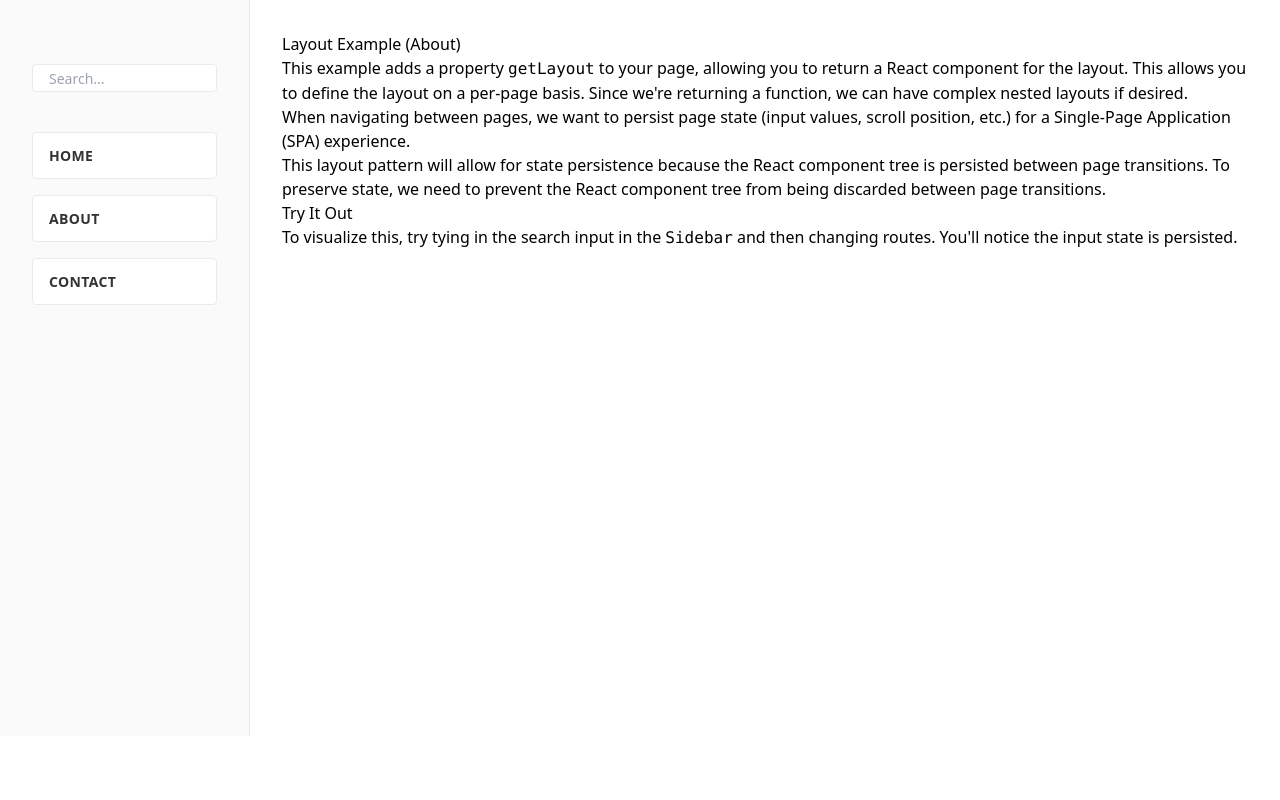
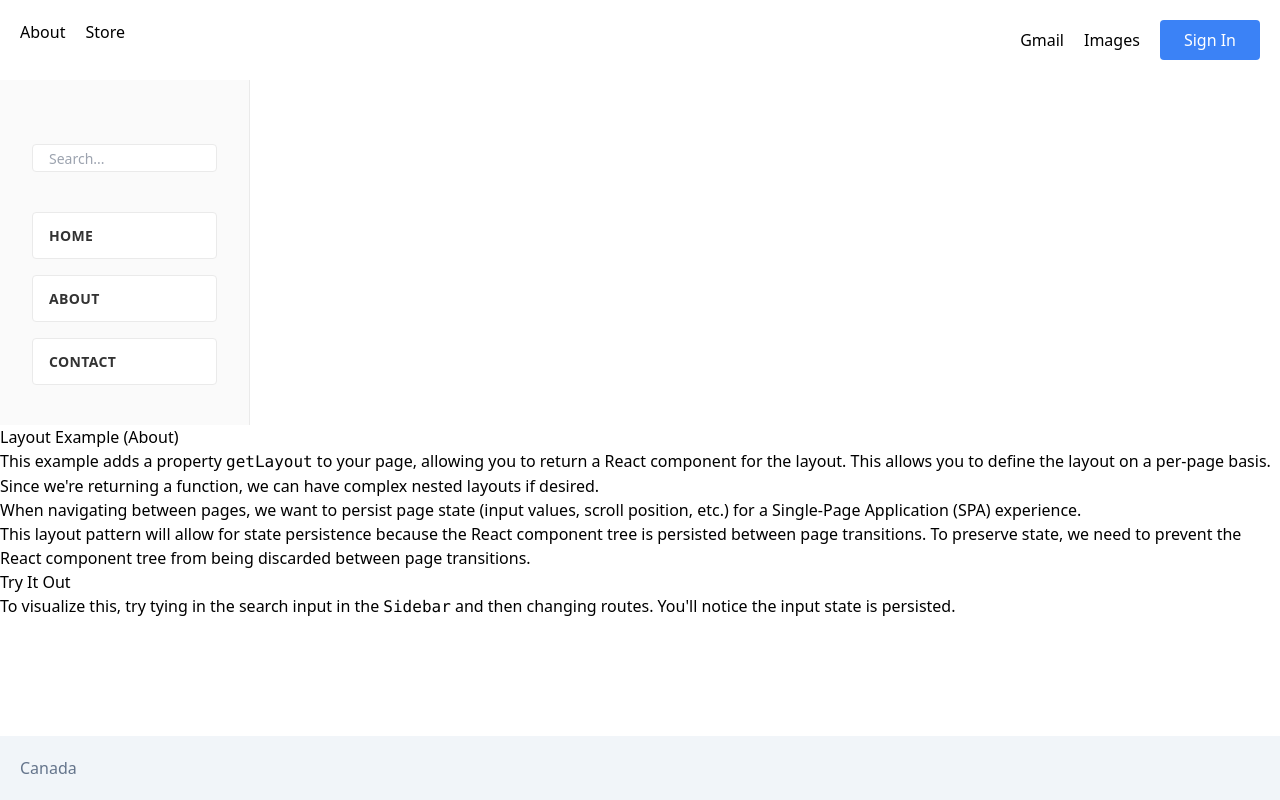
Before and after one commit to DailyDisco/next-js-architecture-template, a Next.js app: page /about in a window 1280 px wide. Built offline with nearby package versions, Linux system fonts and the light colour scheme.

Commit message:
feat: build home page

```diff
--- /dev/null
+++ b/components/common/footer/Footer.tsx
@@ -0,0 +1,14 @@
+export interface IFooter extends React.ComponentPropsWithoutRef<'footer'> {}
+
+const Footer: React.FC<IFooter> = ({ className, ...footerProps }) => {
+  return (
+    <footer
+      {...footerProps}
+      className={`w-full p-5 bg-slate-100 text-slate-500 ${className}`}
+    >
+      <p>Canada</p>
+    </footer>
+  );
+};
+
+export default Footer;
--- /dev/null
+++ b/components/common/navbar/Navbar.tsx
@@ -0,0 +1,34 @@
+import Link from 'next/link';
+
+export interface IHeader extends React.ComponentPropsWithoutRef<'header'> {}
+
+const Navbar: React.FC<IHeader> = ({ className, ...headerProps }) => {
+  return (
+    <header
+      {...headerProps}
+      className={`w-full flex flex-row justify-between ${className}`}
+    >
+      <div className="space-x-5 m-5">
+        <Link className="hover:underline" href="/">
+          About
+        </Link>
+        <Link className="hover:underline" href="/">
+          Store
+        </Link>
+      </div>
+      <div className="space-x-5 m-5">
+        <Link className="hover:underline hidden sm:inline" href="/">
+          Gmail
+        </Link>
+        <Link className="hover:underline hidden sm:inline" href="/">
+          Images
+        </Link>
+        <button className="border-1 p-2 px-4 sm:px-6 bg-blue-500 rounded text-white">
+          Sign In
+        </button>
+      </div>
+    </header>
+  );
+};
+
+export default Navbar;
--- a/components/layouts/primary/PrimaryLayout.module.css
+++ b/components/layouts/primary/PrimaryLayout.module.css
@@ -1,4 +1,4 @@
-.main {
+/* .main {
   display: flex;
   height: calc(100vh - 64px);
   background-color: white;
@@ -6,4 +6,4 @@
 
 .main > section {
   padding: 32px;
-}
+} */
--- a/components/layouts/primary/PrimaryLayout.tsx
+++ b/components/layouts/primary/PrimaryLayout.tsx
@@ -1,17 +1,21 @@
 import Head from 'next/head';
-import styles from './PrimaryLayout.module.css';
+import Footer from '../../common/footer/Footer';
+import Header from '../../common/navbar/Navbar';
 
-export interface IPrimaryLayout {
-  children: any;
-}
+export interface IPrimaryLayout {}
 
 const PrimaryLayout: React.FC<IPrimaryLayout> = ({ children }) => {
   return (
     <>
       <Head>
-        <title>Primary Layout Example</title>
+        <title>NextJs Fullstack App Template</title>
       </Head>
-      <main className={styles.main}>{children}</main>
+      <div className="min-h-screen flex flex-col items-center">
+        <Header />
+        <main>{children}</main>
+        <div className="m-auto" />
+        <Footer />
+      </div>
     </>
   );
 };
--- a/package.json
+++ b/package.json
@@ -34,6 +34,7 @@
     "husky": "^8.0.3",
     "postcss": "^8.4.21",
     "prettier": "^2.8.2",
+    "storybook-addon-next-router": "^4.0.2",
     "tailwindcss": "^3.2.4"
   }
 }
--- a/src/pages/index.tsx
+++ b/src/pages/index.tsx
@@ -1,13 +1,33 @@
+import Image from 'next/image';
+import Link from 'next/link';
+import { useRouter } from 'next/router';
 import PrimaryLayout from '../../components/layouts/primary/PrimaryLayout';
-import SidebarLayout from '../../components/layouts/sidebar/SidebarLayout';
+import Search from '../../components/utility/base/Search';
 import { NextPageWithLayout } from './page';
 
 const Home: NextPageWithLayout = () => {
+  const { locale } = useRouter();
+
   return (
-    <section className="bg-gradient-to-r from-cyan-500 to-blue-500">
-      <h1>
-        Welcome to <a href="https://nextjs.org">Next.js!</a>
-      </h1>
+    <section className="flex flex-col items-center gap-y-5 mt-12 sm:mt-36">
+      <Image
+        src="/Google.png"
+        alt="Google Logo"
+        width={272}
+        height={92}
+        priority
+      />
+      <Search />
+      <p>
+        Google offered in:{' '}
+        <Link
+          className="underline text-blue-600"
+          href="/"
+          locale={locale === 'en' ? 'fr' : 'en'}
+        >
+          Français
+        </Link>
+      </p>
     </section>
   );
 };
@@ -15,10 +35,5 @@ const Home: NextPageWithLayout = () => {
 export default Home;
 
 Home.getLayout = (page) => {
-  return (
-    <PrimaryLayout>
-      <SidebarLayout />
-      {page}
-    </PrimaryLayout>
-  );
+  return <PrimaryLayout>{page}</PrimaryLayout>;
 };
```
Also changed, not shown: 1 other file (tests, documents, lock files or other folders).
